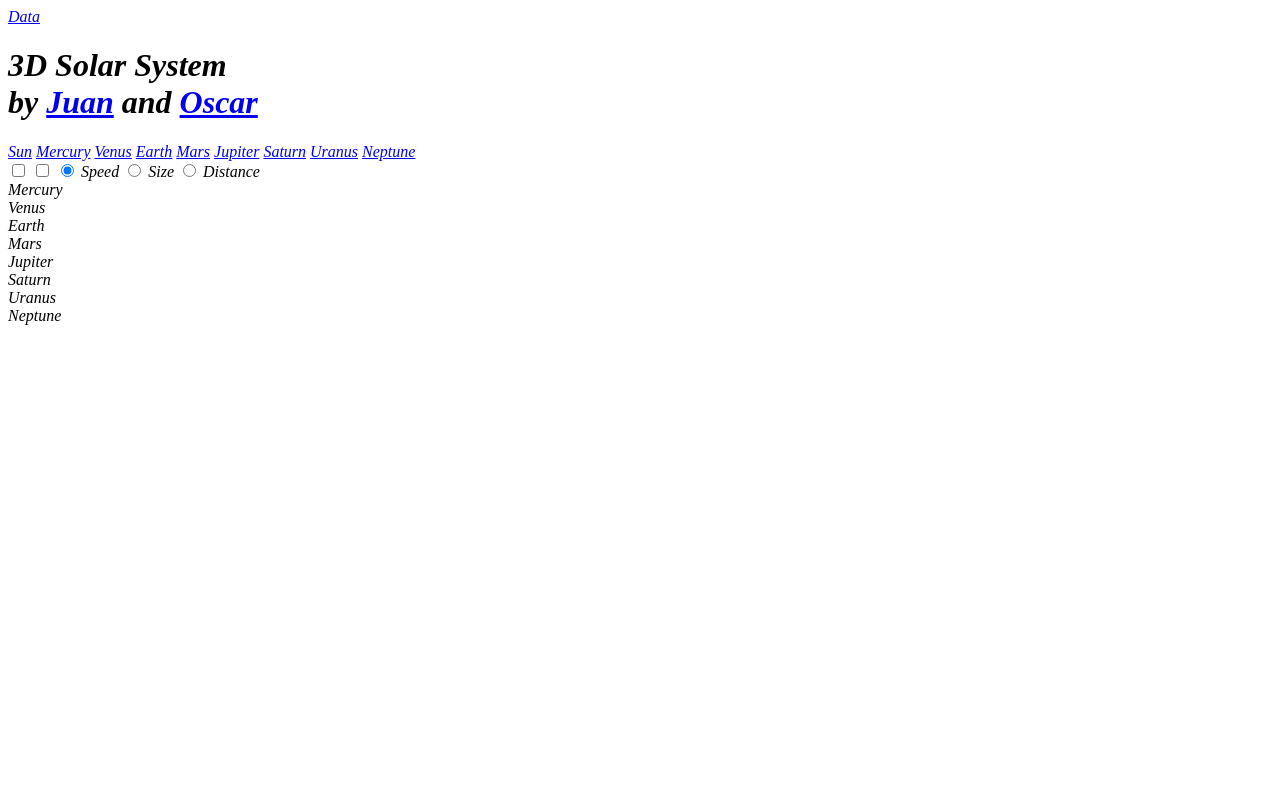
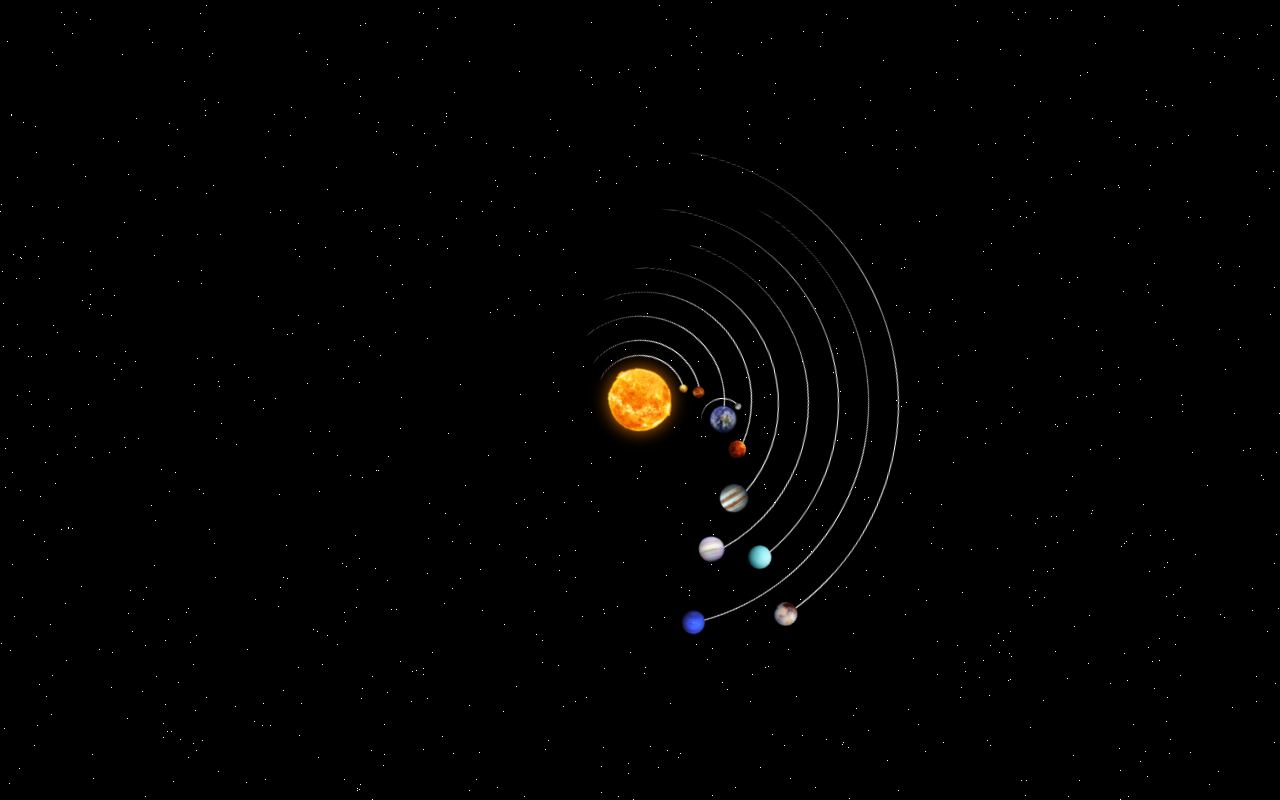
Before and after one commit to Mizamarzes/NASA-Hackathon, a plain HTML site: page index.html in a window 1280 px wide. Drawn offline with Linux system fonts and the light colour scheme.

Commit message:
juanDev -version

```diff
--- a/index.html
+++ b/index.html
@@ -1,146 +1,28 @@
 <!DOCTYPE html>
-<html lang="en">
+<html>
 <head>
-    <meta charset="UTF-8">
-    <meta name="viewport" content="width=device-width, initial-scale=1.0">
-    <link rel="stylesheet" href="./styles/style.css">
-    <script src="./js/script.js" defer></script>
-    <title>Document</title>
+<title>Solar System</title>
+<link rel=stylesheet href="styles/style.css">
 </head>
-<body class="opening hide-UI view-2D zoom large data-close controls ">
-    <div id="navbar">
-        <a href="data" id="toggle-data" class="">
-            <i class="icon-data">Data
-        </a>
-        <h1>3D Solar System <br><span>by <a href="https://github.com/Mizamarzes">Juan</a> and <a href="https://github.com/oscarArismendi">Oscar</a></span></h1>
-        <a href="#controls" id="toggle-controls">
-            <i class="icon-controls"></i>
-        </a>
+<body>
+  <div class="container">
+    <div class="sun">
+      <img src="./images/sun.png" alt="sun">
     </div>
-    <div id="data">
-        <a class="sun" title="sun" href="#sunspeed">Sun</a>
-        <a class="mercury" title="mercury" href="#mercuryspeed">Mercury</a>
-        <a class="venus" title="venus" href="#venusspeed">Venus</a>
-        <a class="earth active" title="earth" href="#earthspeed">Earth</a>
-        <a class="mars" title="mars" href="#marsspeed">Mars</a>
-        <a class="jupiter" title="jupiter" href="#jupiterspeed">Jupiter</a>
-        <a class="saturn" title="saturn" href="#saturnspeed">Saturn</a>
-        <a class="uranus" title="uranus" href="#uranusspeed">Uranus</a>
-        <a class="neptune" title="neptune" href="#neptunespeed">Neptune</a>
+    <div class="mercury"></div>
+    <div class="venus"></div>
+    <div class="earth">
+      <div class="moon"></div>
     </div>
-    <div id="controls">
-        <label class="set-view">
-            <input type="checkbox">
-        </label>
-        <label class="set-zoom">
-            <input type="checkbox">
-        </label>
-        <label>
-            <input type="radio" class="set-speed" name="scale" checked>
-            <span>Speed</span>
-        </label>
-        <label>
-            <input type="radio" class="set-size" name="scale">
-            <span>Size</span>
-        </label>
-        <label>
-            <input type="radio" class="set-distance" name="scale">
-            <span>Distance</span>
-        </label>
+    <div class="mars"></div>
+    <div class="jupiter"></div>
+    <div class="saturn"></div>
+    <div class="uranus"></div>
+    <div class="neptune"></div>
+    <div class="pluto">
     </div>
-    <div id="universe" class="scale-stretched">
-        <div id="galaxy">
-            <div id="solar-system" class="earth">
-                <div id="mercury" class="orbit">
-                    <div class="pos">
-                        <div class="planet">
-                            <div class="infos">
-                                <dt>Mercury</dt>
-                                <dd><span></span></dd>
-                            </div>
-                        </div>
-                    </div>
-                </div>
-                <div id="venus" class="orbit">
-                    <div class="pos">
-                        <div class="planet">
-                            <div class="infos">
-                                <dt>Venus</dt>
-                                <dd><span></span></dd>
-                            </div>
-                        </div>
-                    </div>
-                </div>
-                <div id="earth" class="orbit">
-                    <div class="pos">
-                        <div class="orbit">
-                            <div class="pos">
-                                <div class="moon"></div>
-                            </div>
-                        </div>
-                        <div class="planet">
-                            <div class="infos">
-                                <dt>Earth</dt>
-                                <dd><span></span></dd>
-                            </div>
-                        </div>
-                    </div>
-                </div>
-                <div id="mars" class="orbit">
-                    <div class="pos">
-                        <div class="planet">
-                            <div class="infos">
-                                <dt>Mars</dt>
-                                <dd><span></span></dd>
-                            </div>
-                        </div>
-                    </div>
-                </div>
-                <div id="jupiter" class="orbit">
-                    <div class="pos">
-                        <div class="planet">
-                            <div class="infos">
-                                <dt>Jupiter</dt>
-                                <dd><span></span></dd>
-                            </div>
-                        </div>
-                    </div>
-                </div>
-                <div id="saturn" class="orbit">
-                    <div class="pos">
-                        <div class="planet">
-                            <div class="ring"></div>
-                            <div class="infos">
-                                <dt>Saturn</dt>
-                                <dd><span></span></dd>
-                            </div>
-                        </div>
-                    </div>
-                </div>
-                <div id="uranus" class="orbit">
-                    <div class="pos">
-                        <div class="planet">
-                            <div class="infos">
-                                <dt>Uranus</dt>
-                                <dd><span></span></dd>
-                            </div>
-                        </div>
-                    </div>
-                </div>
-                <div id="neptune" class="orbit">
-                    <div class="pos">
-                        <div class="planet">
-                            <div class="infos">
-                                <dt>Neptune</dt>
-                                <dd><span></span></dd>
-                            </div>
-                        </div>
-                    </div>
-                </div>
-            </div>
-        </div>
-    </div>
+  </div>
+  <script src="js/script.js"></script>
+</body>
 
-
-</body>
 </html>
--- a/js/script.js
+++ b/js/script.js
@@ -0,0 +1,14 @@
+function createStars() {
+    const container = document.querySelector("body");
+    for (let i = 0; i < 1000; i++) {
+      // Increase the number of stars to 1000
+      const star = document.createElement("div");
+      star.className = "star";
+      star.style.width = ".1px";
+      star.style.height = ".1px";
+      star.style.top = Math.random() * 100 + "%";
+      star.style.left = Math.random() * 100 + "%";
+      container.appendChild(star);
+    }
+  }
+  createStars();
--- a/styles/style.css
+++ b/styles/style.css
@@ -0,0 +1,230 @@
+body {
+    margin: 0;
+    height: 100vh;
+    display: flex;
+    align-items: center;
+    justify-content: center;
+    background-color: black;
+    overflow: hidden;
+}
+.container {
+    font-size: 6px;
+    width: 40em;
+    height: 40em;
+    position: relative;
+}
+img{
+    height: 130%;
+    width: 130%;
+}
+.sun {
+    display: flex;
+    align-items: center;
+    justify-content: center;
+    position: absolute;
+    top: 15em;
+    left: 15em;
+    width: 10em;
+    height: 10em;
+    border-radius: 50%;
+    box-shadow: 0 0 3em rgb(255, 128, 0);
+    animation: orbit 50s linear infinite;
+}
+.mercury,
+.venus,
+.earth,
+.moon,
+.mars,
+.jupiter,
+.saturn,
+.uranus,
+.neptune,
+.pluto {
+    position: absolute;
+    border-style: solid;
+    border-color: white transparent transparent transparent;
+    border-width: 0.1em 0.1em 0 0;
+    border-radius: 50%;
+}
+.mercury {
+    top: 12.5em;
+    left: 12.5em;
+    width: 15em;
+    height: 15em;
+    animation: orbit 68.7s linear infinite;
+}
+
+.venus {
+    top: 10em;
+    left: 10em;
+    width: 20em;
+    height: 20em;
+    animation: orbit 48.7s linear infinite;
+}
+
+.earth {
+    top: 6em;
+    left: 6em;
+    width: 28em;
+    height: 28em;
+    animation: orbit 36.5s linear infinite;
+}
+.moon {
+    top: 2em;
+    right: -1em;
+    width: 7em;
+    height: 7em;
+    animation: orbit 2.7s linear infinite;
+}
+.mars {
+    top: 2em;
+    left: 2.5em;
+    width: 36em;
+    height: 36em;
+    animation: orbit 26.5s linear infinite;
+}
+.jupiter {
+    top: -2em;
+    left: -2em;
+    width: 45em;
+    height: 45em;
+    animation: orbit 21s linear infinite;
+}
+.saturn {
+    top: -7em;
+    left: -7em;
+    width: 55em;
+    height: 55em;
+    animation: orbit 17s linear infinite;
+}
+.uranus {
+    top: -12em;
+    left: -12em;
+    width: 65em;
+    height: 65em;
+    animation: orbit 19s linear infinite;
+}
+.neptune {
+    top: -17em;
+    left: -17em;
+    width: 75em;
+    height: 75em;
+    animation: orbit 15s linear infinite;
+}
+.pluto {
+    top: -22em;
+    left: -22em;
+    width: 85em;
+    height: 85em;
+    animation: orbit 18s linear infinite;
+}
+
+.mercury::before,
+.venus::before,
+.earth::before,
+.moon::before,
+.mars::before,
+.jupiter::before,
+.saturn::before,
+.uranus::before,
+.neptune::before,
+.pluto::before{
+    content: '';
+    position: absolute;
+    border-radius: 50%;
+    animation: orbit 30s linear infinite;
+}
+.mercury::before {
+    top: 1.5em;
+    right: 0.8em;
+    width: 2em;
+    height: 2em;
+    background-image: url('../images/mercury.png');
+    background-size: cover;
+}
+.venus::before {
+    top: 2em;
+    right: 2em;
+    width: 2em;
+    height: 2em;
+    background-image: url('../images/venus.png');
+    background-size: cover;
+}
+.earth::before {
+    top: 3em;
+    right: 0em;
+    width: 5em;
+    height: 5em;
+    background-image: url('../images/earth.png');
+    background-size: cover;
+}
+
+.moon::before {
+    top: 0.8em;
+    right: 0.2em;
+    width: 1.2em;
+    height: 1.2em;
+    background-image: url('../images/moon.png');
+    background-size: cover;
+}
+.mars::before {
+    top: 5em;
+    right: 3em;
+    width: 3em;
+    height: 3em;
+    background-image: url('../images/mars.png');
+    background-size: cover;
+}
+.jupiter::before {
+    top: 6em;
+    right: 3em;
+    width: 5em;
+    height: 5em;
+    background-image: url('../images/jupiter.png');
+    background-size: cover;
+}
+.saturn::before {
+    top: 7.5em;
+    right: 5em;
+    width: 4.5em;
+    height: 4.5em;
+    background-image: url('../images/saturn.png');
+    background-size: cover;
+}
+.uranus::before {
+    top: 9em;
+    right: 6.5em;
+    width: 4em;
+    height: 4em;
+    background-image: url('../images/uranus.png');
+    background-size: cover;
+}
+.neptune::before {
+    top: 10em;
+    right: 8em;
+    width: 4em;
+    height: 4em;
+    background-image: url('../images/neptune.png');
+    background-size: cover;
+}
+.pluto::before {
+    top: 11em;
+    right: 10em;
+    width: 4em;
+    height: 4em;
+    background-image: url('../images/pluto.png');
+    background-size: cover;
+}
+
+.star {
+    position: absolute;
+    background-color: white;
+    border-radius: 50%;
+    z-index: -1;
+}
+
+@keyframes orbit {
+    to {
+        transform: rotate(360deg);
+    }
+}
```
Also changed, not shown: images/earth.png (added), images/jupiter.png (added), images/mars.png (added), images/mercury.png (added), images/moon.png (added), images/neptune.png (added), images/pluto.png (added), images/saturn.png (added), images/sun.png (added), images/uranus.png (added), images/venus.png (added).
